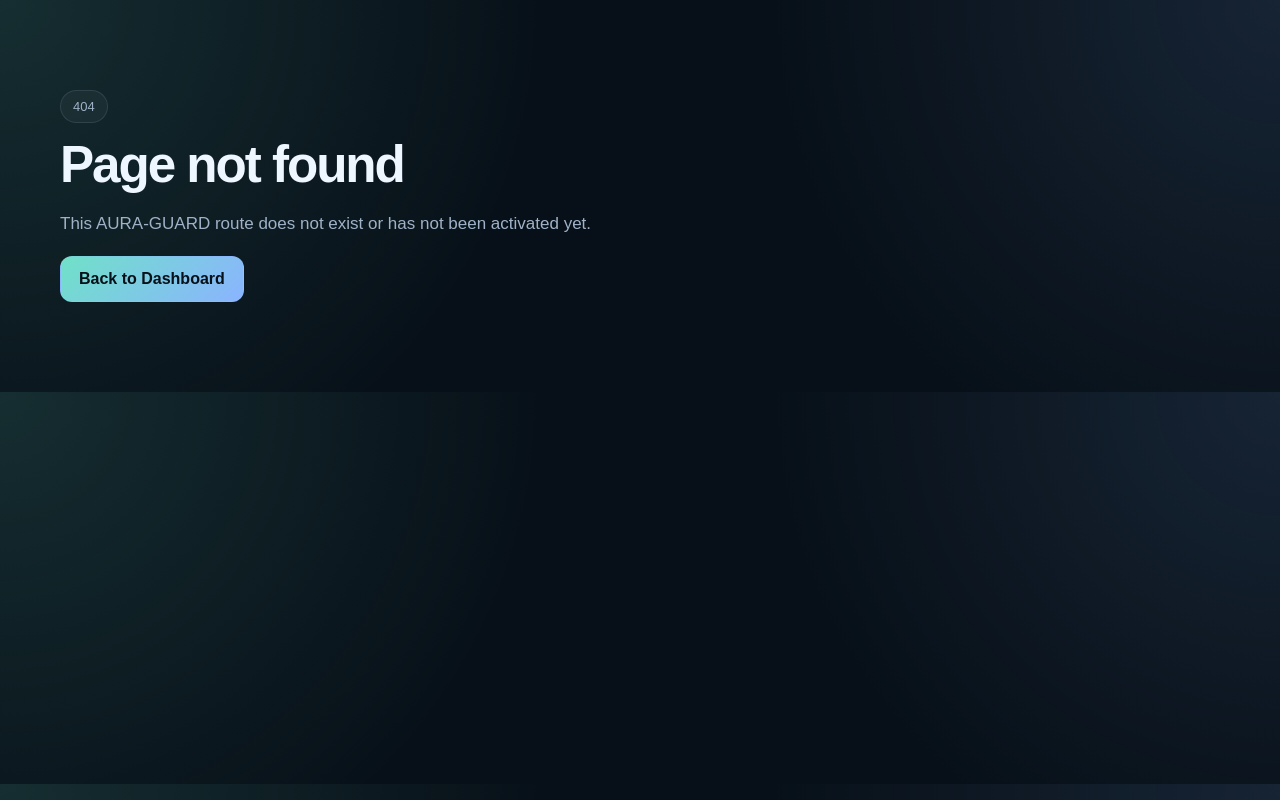
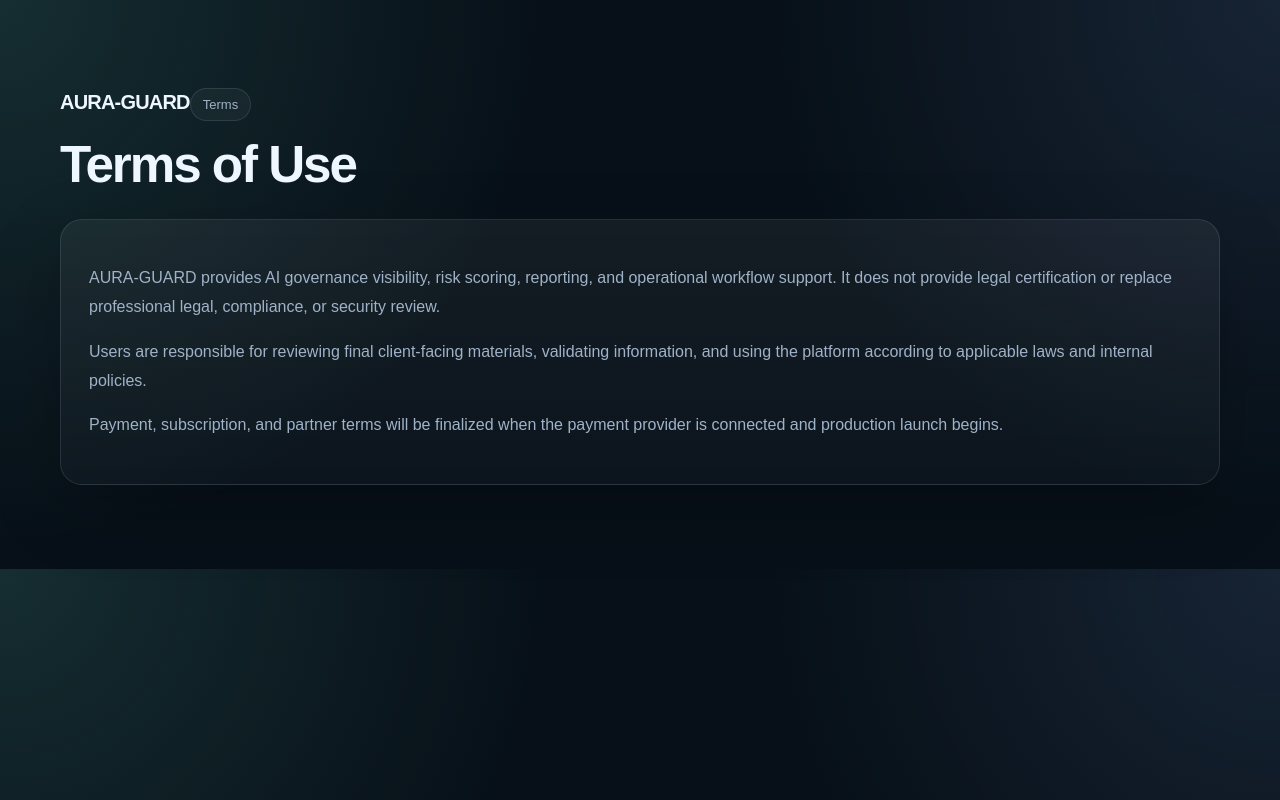
Before and after one commit to bisniskhusus019-hub/aura-guard-enterprise-os, a Next.js app: page /terms in a window 1280 px wide. Before the commit this address had no page. Built offline with nearby package versions, Linux system fonts and the light colour scheme.

Commit message:
Add terms page

```diff
--- /dev/null
+++ b/app/terms/page.tsx
@@ -0,0 +1,16 @@
+import Link from "next/link";
+
+export default function TermsPage() {
+  return (
+    <main className="container" style={{ padding: "34px 0 84px" }}>
+      <Link href="/" style={{ fontWeight: 900, fontSize: 20, letterSpacing: "-0.04em" }}>AURA-GUARD</Link>
+      <div className="badge" style={{ marginTop: 54 }}>Terms</div>
+      <h1 className="section-title" style={{ marginTop: 18 }}>Terms of Use</h1>
+      <div className="card" style={{ padding: 28, marginTop: 28 }}>
+        <p style={{ color: "var(--muted)", lineHeight: 1.8 }}>AURA-GUARD provides AI governance visibility, risk scoring, reporting, and operational workflow support. It does not provide legal certification or replace professional legal, compliance, or security review.</p>
+        <p style={{ color: "var(--muted)", lineHeight: 1.8 }}>Users are responsible for reviewing final client-facing materials, validating information, and using the platform according to applicable laws and internal policies.</p>
+        <p style={{ color: "var(--muted)", lineHeight: 1.8 }}>Payment, subscription, and partner terms will be finalized when the payment provider is connected and production launch begins.</p>
+      </div>
+    </main>
+  );
+}
```
